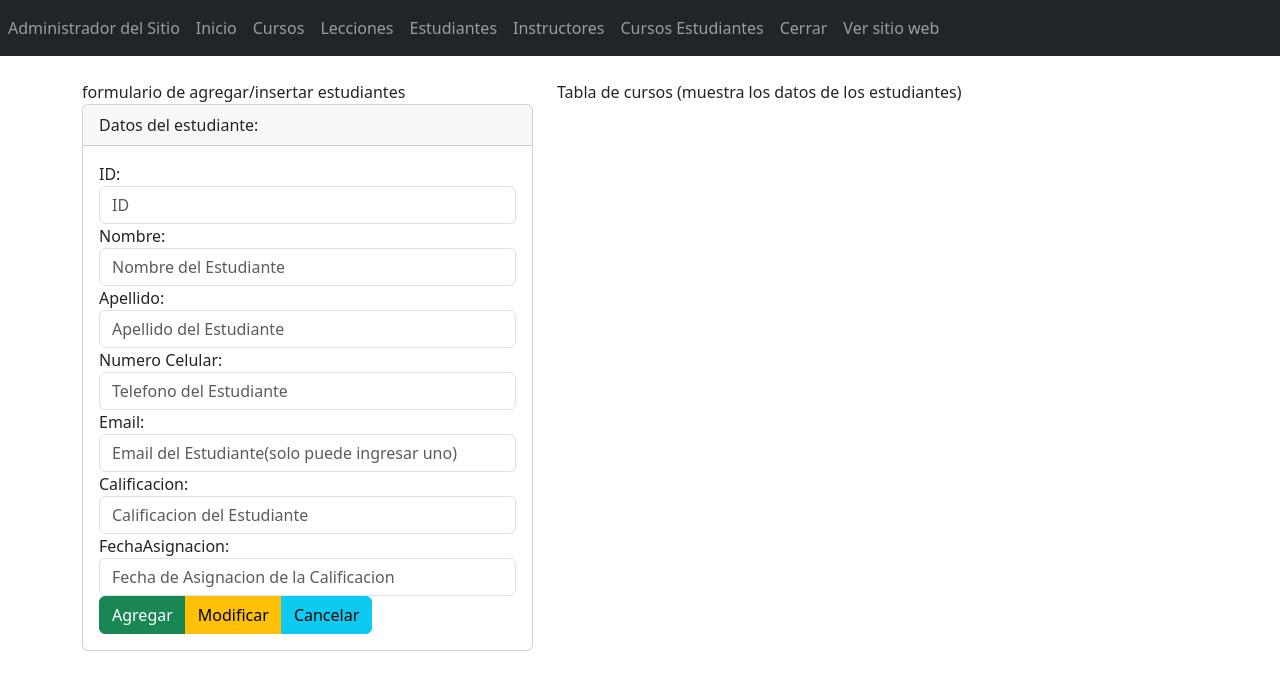
After one commit to MarcoMirabal/CursoOnline, a PHP site: page /administrador/seccion/estudiantes.php in a window 1280 px wide. The commit adds this page. Shown: the top 690 px of the page. Run offline with PHP 8.4, Linux system fonts and the light colour scheme.

Commit message:
14/02
Creación del formulario de los datos en el administrador de la página

```diff
--- /dev/null
+++ b/administrador/seccion/cerrar.php
@@ -0,0 +1,5 @@
+<?php include("../template/cabecera.php"); ?>
+
+cerrar
+
+<?php include("../template/pie.php"); ?>
--- /dev/null
+++ b/administrador/seccion/estudiantes.php
@@ -0,0 +1,91 @@
+<?php include("../template/cabecera.php"); ?>
+
+<div
+    class="col-md-5">
+
+    formulario de agregar/insertar estudiantes
+
+    <div class="card">
+        <div class="card-header">Datos del estudiante:</div>
+        <div class="card-body">
+
+        <form method="POST" enctype="multipart/form-data">
+
+<div class = "form-group">
+<label for="txtIDEstudiante">ID:</label>
+<input type="text" class="form-control" name="txtIDEstudiante" id="txtIDEstudiante" placeholder="ID">
+</div>
+
+<div class = "form-group">
+<label for="txtNombreEstudiante">Nombre:</label>
+<input type="text" class="form-control" name="txtnombreLeccion" id="txtNombreLeccion" placeholder="Nombre del Estudiante">
+</div>
+
+<div class = "form-group">
+<label for="txtApellidoEstudiante">Apellido:</label>
+<input type="text" class="form-control" name="txtApellidoEstudiante" id="txtApellidoEstudiante" placeholder="Apellido del Estudiante">
+</div>
+
+<div class = "form-group">
+<label for="txtnumCelularEstudiante">Numero Celular:</label>
+<input type="int" class="form-control" name="txtnumCelularEstudiante" id="txtnumCelularEstudiante" placeholder="Telefono del Estudiante">
+</div>
+
+<div class = "form-group">
+<label for="txtEmailEstudiante">Email:</label>
+<input type="email" class="form-control" name="txtEmailEstudiante" id="txtEmailEstudiante" placeholder="Email del Estudiante(solo puede ingresar uno)">
+</div>
+
+<div class = "form-group">
+<label for="txtCalificacionEstudiante">Calificacion:</label>
+<input type="text" class="form-control" name="txtCalificacionEstudiante" id="txtCalificacionEstudiante" placeholder="Calificacion del Estudiante">
+</div>
+
+<div class = "form-group">
+<label for="txtFechaAsignacionEstudiante">FechaAsignacion:</label>
+<input type="text" class="form-control" name="txtFechaAsignacionEstudiante" id="txtFechaAsignacionEstudiante" placeholder="Fecha de Asignacion de la Calificacion">
+</div>
+
+<div class="btn-group" role="group" aria-label="Button group name">
+<button
+    type="sumbit"
+    class="btn btn-success"
+>
+    Agregar
+</button>
+<button
+    type="sumbit"
+    class="btn btn-warning"
+>
+    Modificar
+</button>
+<button
+    type="sumbit"
+    class="btn btn-info"
+>
+    Cancelar
+</button>
+</div>
+
+
+
+</form>
+
+
+        </div>
+
+    </div>
+
+
+
+
+</div>
+
+<div
+    class="col-md-7">
+
+        Tabla de cursos (muestra los datos de los estudiantes)
+
+</div>
+
+<?php include("../template/pie.php"); ?>
--- a/administrador/template/cabecera.php
+++ b/administrador/template/cabecera.php
@@ -6,39 +6,56 @@
     <title>Document</title>
      <!-- Bootstrap CSS v5.2.1 -->
      <link
-            href="../css/bootstrap.min.css"
+            href="https://cdn.jsdelivr.net/npm/bootstrap@5.3.2/dist/css/bootstrap.min.css"
             rel="stylesheet"
 
         />
 
 
+
+
+
+
 </head>
 <body>
 
-<nav class="navbar navbar-expand-lg navbar-light bg-secondary">
+<?php $url="http://".$_SERVER['HTTP_HOST']."/CursoOnline" //Me permite direccionar a una url, en este caso la página principal del Curso Online.?>
+
+<nav class="navbar navbar-expand-lg navbar-dark bg-dark">
     <ul class="nav navbar-nav">
         <li class="nav-item">
             <a class="nav-link" href="#">Administrador del Sitio</a>
         </li>
 
         <li class="nav-item">
-            <a class="nav-link" href="#">Inicio</a>
+            <a class="nav-link" href="<?php echo $url;?>/administrador/inicio.php">Inicio</a>
         </li>
 
         <li class="nav-item">
-            <a class="nav-link" href="#">Cursos</a>
+            <a class="nav-link" href="<?php echo $url;?>/administrador/seccion/cursos.php">Cursos</a>
         </li>
 
         <li class="nav-item">
-            <a class="nav-link" href="#">Lecciones</a>
+            <a class="nav-link" href="<?php echo $url;?>/administrador/seccion/lecciones.php">Lecciones</a>
         </li>
 
         <li class="nav-item">
-            <a class="nav-link" href="#">Cerrar</a>
+            <a class="nav-link" href="<?php echo $url;?>/administrador/seccion/estudiantes.php">Estudiantes</a>
+        </li>
+        <li class="nav-item">
+            <a class="nav-link" href="<?php echo $url;?>/administrador/seccion/instructores.php">Instructores</a>
+        </li>
+        <li class="nav-item">
+            <a class="nav-link" href="<?php echo $url;?>/administrador/seccion/cursosestudiantes.php">Cursos Estudiantes</a>
+        </li>
+
+
+        <li class="nav-item">
+            <a class="nav-link" href="<?php echo $url;?>/administrador/seccion/cerrar.php">Cerrar</a>
         </li>
 
         <li class="nav-item">
-            <a class="nav-link" href="#">Ver sitio web</a>
+            <a class="nav-link" href="<?php echo $url;?>">Ver sitio web</a>
         </li>
 
     </ul>
@@ -47,4 +64,5 @@
 
 
   <div class="container">
+    <br>
    <div class="row">
```
Also changed, not shown: administrador/index.php (added, +12 -0 lines), administrador/inicio.php (+4 -4 lines), administrador/seccion/cursos.php (added, +77 -0 lines), administrador/seccion/cursosestudiantes.php (added, +67 -0 lines), administrador/seccion/instructores.php (added, +88 -0 lines), administrador/seccion/lecciones.php (added, +79 -0 lines).
